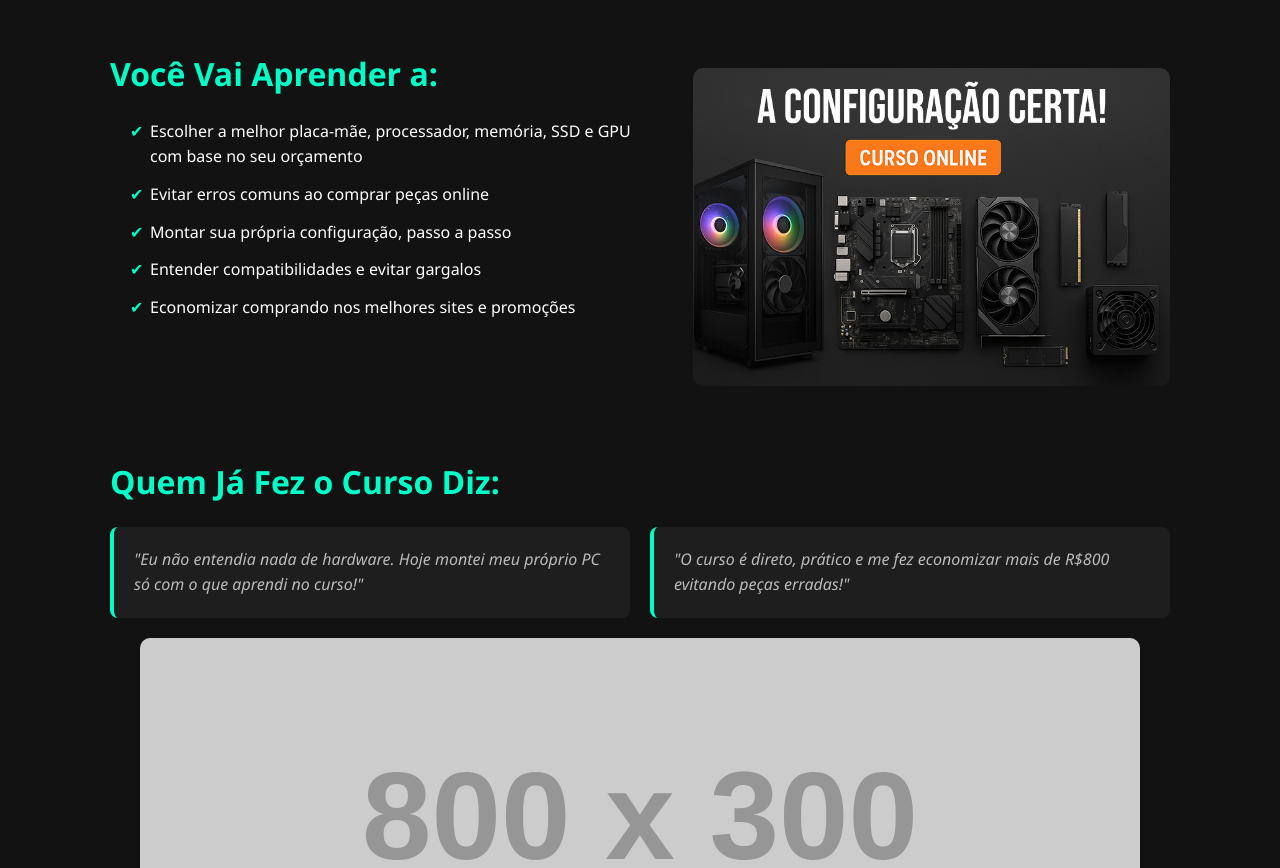
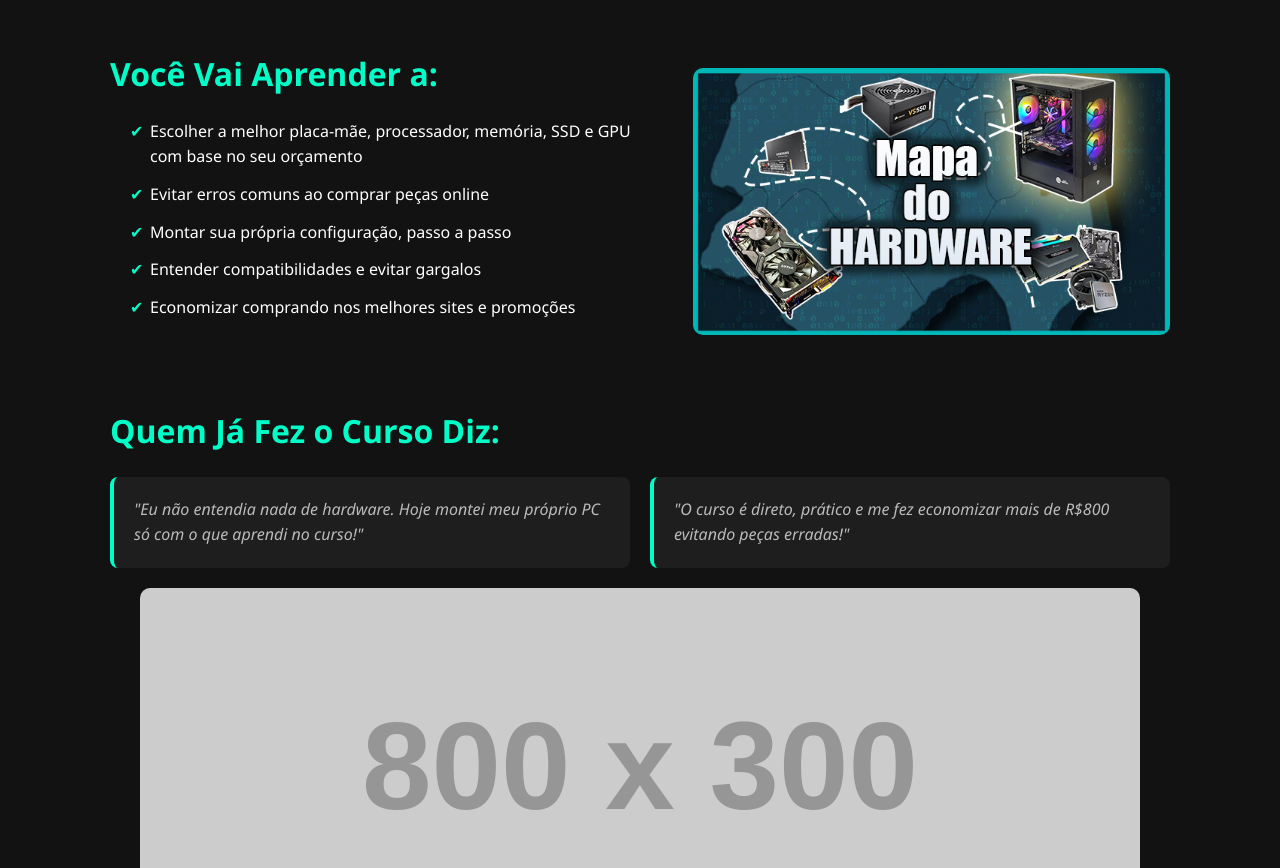
Before and after one commit to LKSFX/mapa-do-hardware, a plain HTML site: page index.html in a window 1280 px wide. Shown: the part 1305-2173 px from the top of the page. Drawn offline with Linux system fonts and the light colour scheme; placeholder pictures from the web are drawn by us.

Commit message:
altered img ilustration course

```diff
--- a/index.html
+++ b/index.html
@@ -205,7 +205,7 @@
           <li>Economizar comprando nos melhores sites e promoções</li>
         </ul>
       </div>
-      <img src="src/images/como_montar_pc-gamer_01_cut.jpg" alt="Montagem de PC" class="section-image" />
+      <img src="src/images/TreasureMapConcept001_mini.jpg" alt="Montagem de PC" class="section-image" />
     </section>
 
     <section class="section">
```
